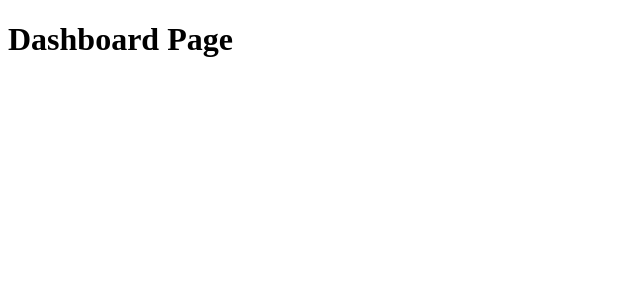
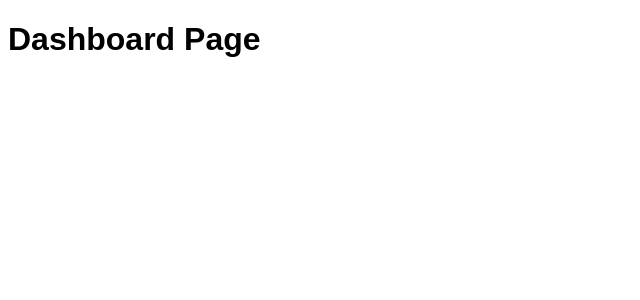
Before and after one commit to stanleyavril123/sectool, a React (Create React App) app: page / in a window 1280 px wide. Shown: the top 300 px of the page, without its empty margins (0-640 px from the left). Built offline with nearby package versions, Linux system fonts and the light colour scheme.

Commit message:
styles.css

```diff
--- a/src/App.tsx
+++ b/src/App.tsx
@@ -8,7 +8,7 @@ const App: React.FC = () => {
     <BrowserRouter>
       <Routes>
         <Route path="/" element={<Dashboard />} />
-        <Route path="/Scan" element={<Scan />}/>
+        <Route path="/Scan" element={<Scan />} />
       </Routes>
     </BrowserRouter>
   );
--- /dev/null
+++ b/src/styles.css
@@ -0,0 +1,7 @@
+:root {
+  font-family: Inter, sans-serif;
+  font-feature-settings: 'liga' 1, 'calt' 1;
+}
+@supports (font-variation-settings: normal) {
+  :root { font-family: InterVariable, sans-serif; }
+}
```
Also changed, not shown: src/index.tsx (+5 -4 lines), 1 other file (tests, documents, lock files or other folders).
